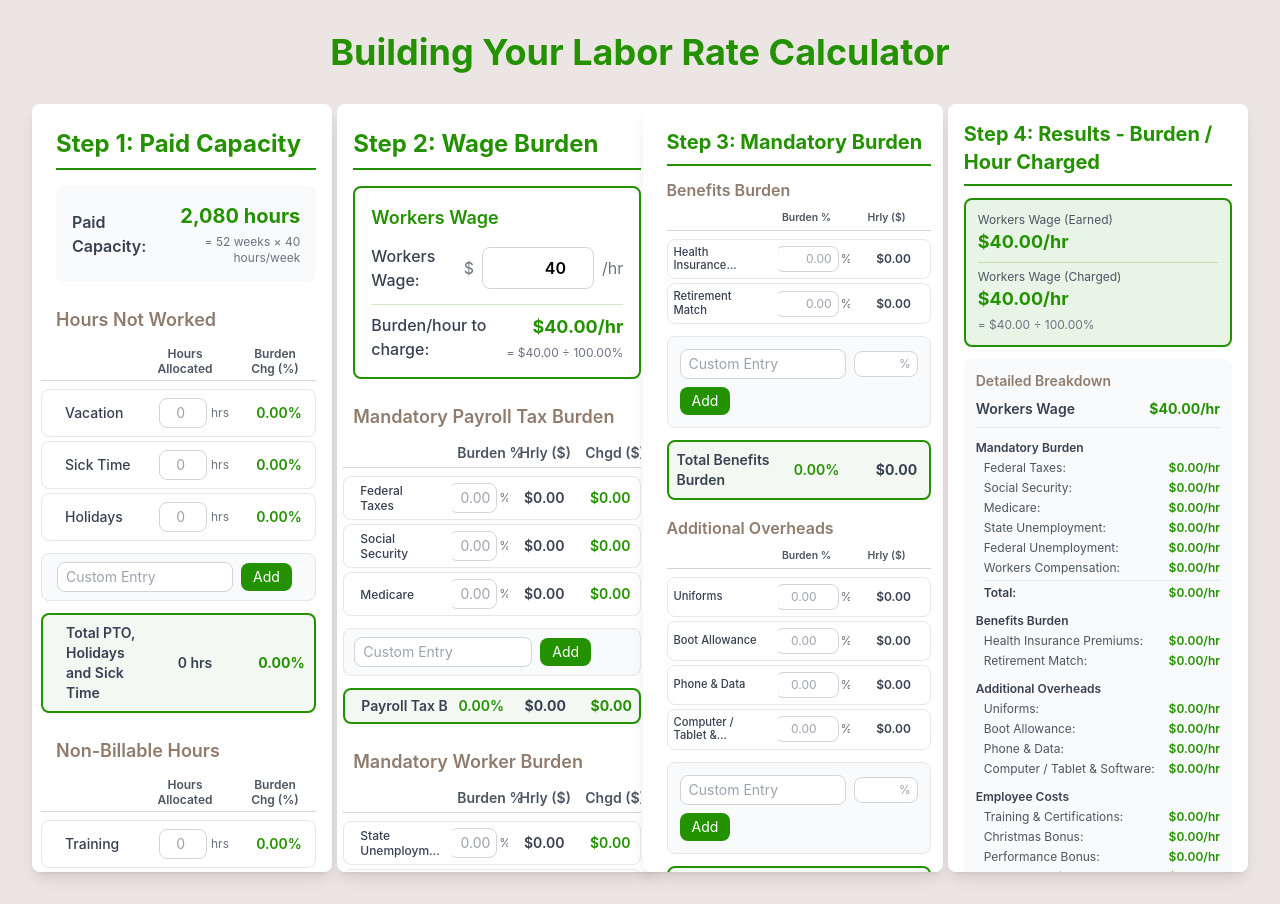
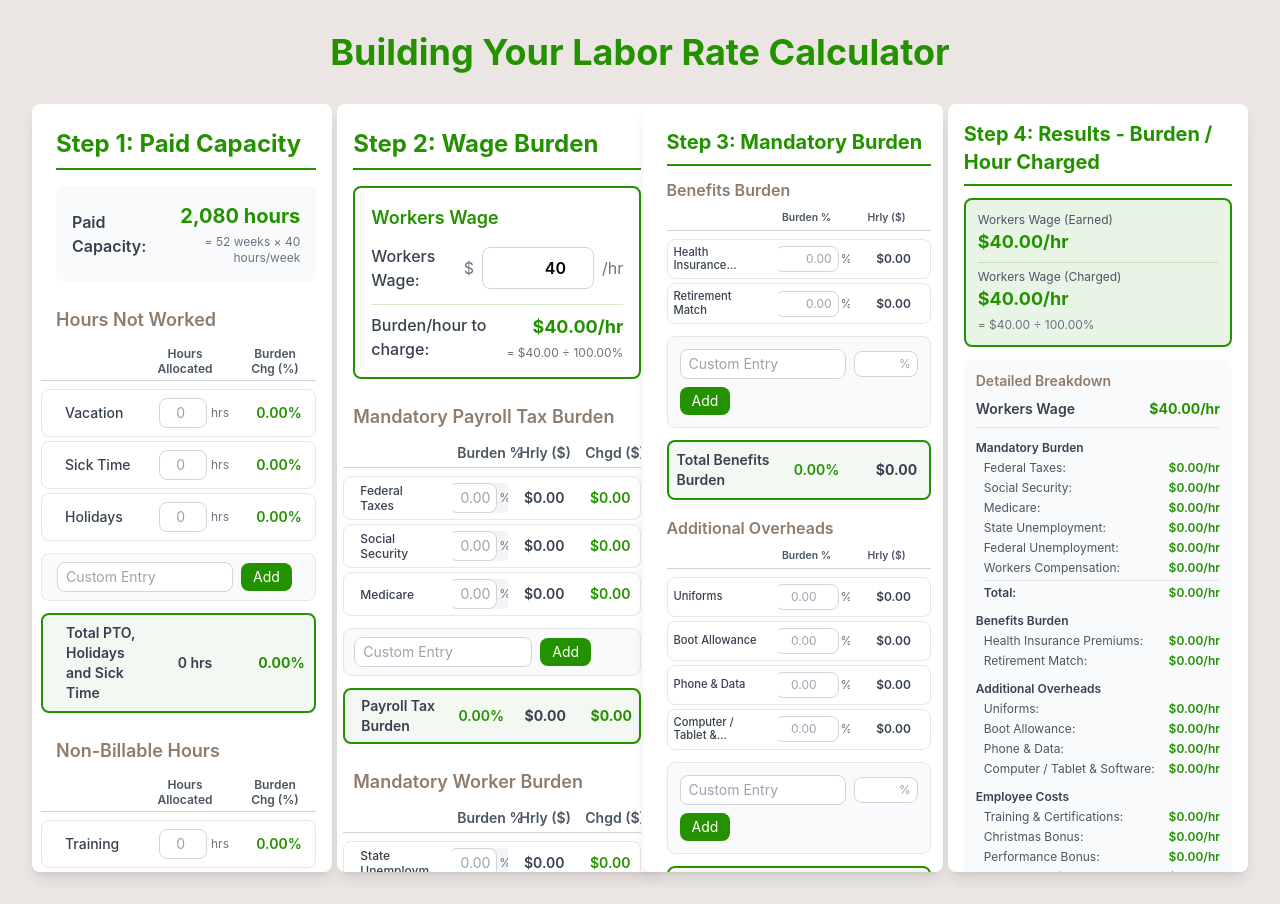
Before and after one commit to KayFernPR/Time-Material-Calculator, a React (Vite) app: page / in a window 1280 px wide. Built offline with nearby package versions, Linux system fonts and the light colour scheme.

Commit message:
Step 2: fix green box label wrap, grey Burden % cells
Made-with: Cursor

```diff
--- a/src/components/LaborRateCalculator.jsx
+++ b/src/components/LaborRateCalculator.jsx
@@ -798,7 +798,7 @@ function LaborRateCalculator() {
                         <label className="text-gray-700 font-medium break-words min-w-0 whitespace-pre-line overflow-hidden ml-[10px] leading-tight text-xs line-clamp-2">
                           {option.label}
                         </label>
-                        <div className="flex items-center justify-center min-w-0 px-0.5 overflow-hidden">
+                        <div className="flex items-center justify-center min-w-0 px-0.5 overflow-hidden bg-gray-100 rounded">
                           <input
                             type="number"
                             step="0.01"
@@ -839,7 +839,7 @@ function LaborRateCalculator() {
                             ×
                           </button>
                         </div>
-                        <div className="flex items-center justify-center min-w-0 px-1 overflow-hidden">
+                        <div className="flex items-center justify-center min-w-0 px-1 overflow-hidden bg-gray-100 rounded">
                           <input
                             type="number"
                             step="0.01"
@@ -888,7 +888,7 @@ function LaborRateCalculator() {
 
                 {/* Payroll Tax Burden */}
                 <div className="mt-3 grid grid-cols-[minmax(6rem,1fr)_3.5rem_3.75rem_3.75rem] gap-1.5 items-center p-1.5 border-2 border-primary rounded-lg bg-primary/5 min-w-0 overflow-hidden -ml-[10px]">
-                  <div className="text-gray-700 text-sm font-semibold min-w-0 pr-1 overflow-hidden ml-[10px] whitespace-nowrap">Payroll Tax Burden</div>
+                  <div className="text-gray-700 text-sm font-semibold min-w-0 pr-1 overflow-hidden ml-[10px] break-words line-clamp-2">Payroll Tax Burden</div>
                   <div className="text-center text-sm font-semibold text-primary px-1 min-w-0">
                     {safeCalculations.combinedFederalPayrollTaxPercent.toFixed(2)}%
                   </div>
@@ -925,7 +925,7 @@ function LaborRateCalculator() {
                         <label className="text-gray-700 font-medium break-words min-w-0 whitespace-pre-line overflow-hidden ml-[10px] leading-tight text-xs line-clamp-2">
                           {option.label}
                         </label>
-                        <div className="flex items-center justify-center min-w-0 px-0.5 overflow-hidden">
+                        <div className="flex items-center justify-center min-w-0 px-0.5 overflow-hidden bg-gray-100 rounded">
                           <input
                             type="number"
                             step="0.01"
@@ -966,7 +966,7 @@ function LaborRateCalculator() {
                             ×
                           </button>
                         </div>
-                        <div className="flex items-center justify-center min-w-0 px-1 overflow-hidden">
+                        <div className="flex items-center justify-center min-w-0 px-1 overflow-hidden bg-gray-100 rounded">
                           <input
                             type="number"
                             step="0.01"
@@ -1015,7 +1015,7 @@ function LaborRateCalculator() {
 
                 {/* Worker Burden Total */}
                 <div className="mt-3 grid grid-cols-[minmax(6rem,1fr)_3.5rem_3.75rem_3.75rem] gap-1.5 items-center p-1.5 border-2 border-primary rounded-lg bg-primary/5 min-w-0 overflow-hidden -ml-[10px]">
-                  <div className="text-gray-700 text-sm font-semibold min-w-0 pr-1 overflow-hidden ml-[10px] whitespace-nowrap">Worker Burden</div>
+                  <div className="text-gray-700 text-sm font-semibold min-w-0 pr-1 overflow-hidden ml-[10px] break-words line-clamp-2">Worker Burden</div>
                   <div className="text-center text-sm font-semibold text-primary px-1 min-w-0">
                     {safeCalculations.workerBurdenPercent.toFixed(2)}%
                   </div>
@@ -1030,7 +1030,7 @@ function LaborRateCalculator() {
 
               {/* Total Wage Burden */}
               <div className="mt-3 grid grid-cols-[minmax(6rem,1fr)_3.5rem_3.75rem_3.75rem] gap-1.5 items-center p-1.5 border-2 border-primary rounded-lg bg-primary/10 min-w-0 overflow-hidden -ml-[10px]">
-                <div className="text-gray-700 text-sm font-bold min-w-0 pr-1 overflow-hidden ml-[10px] whitespace-nowrap">Total Wage Burden</div>
+                <div className="text-gray-700 text-sm font-bold min-w-0 pr-1 overflow-hidden ml-[10px] break-words line-clamp-2">Total Wage Burden</div>
                 <div className="text-center text-sm font-bold text-primary px-1 min-w-0">
                   {safeCalculations.totalMandatoryBurdenPercent.toFixed(2)}%
                 </div>
```
